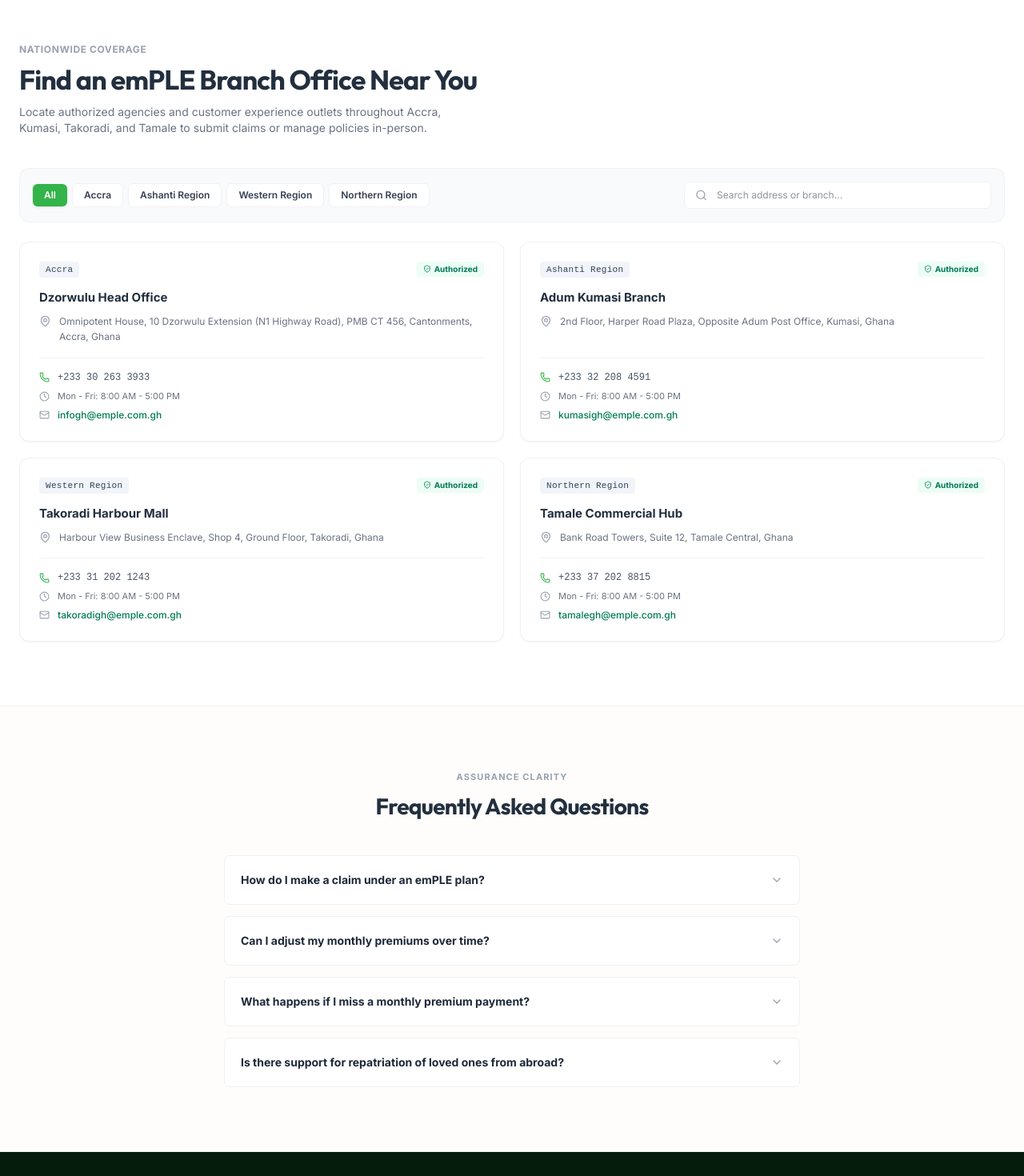
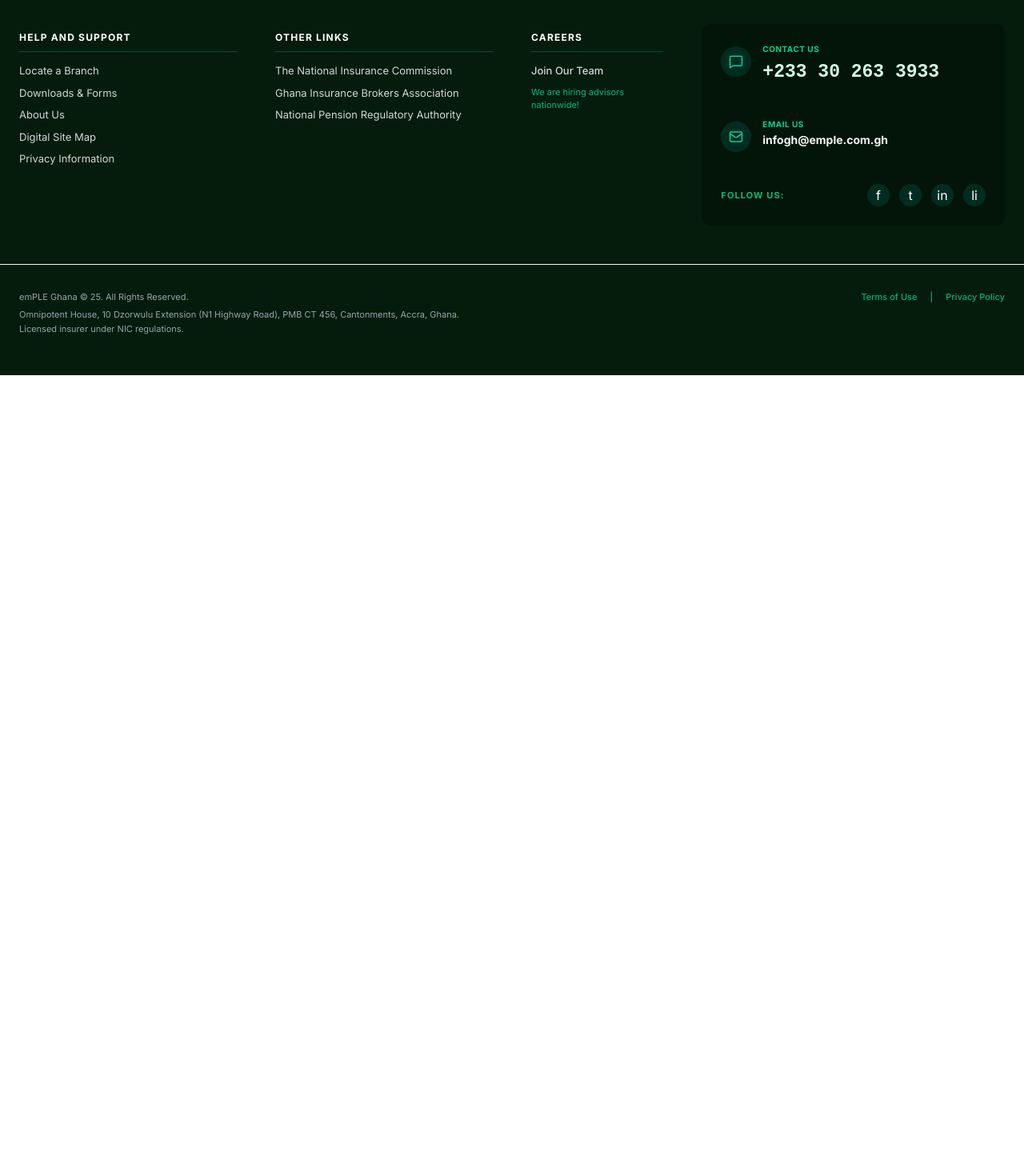
Before and after one commit to manuellnanor/empleLife, a Next.js app: page / in a window 1280 px wide. Shown: the part 3520-4990 px from the top of the page at 80% size. After the commit the page ends 3989 px from the top, so only its background shows below. Built offline with nearby package versions, Linux system fonts and the light colour scheme.

Commit message:
Remove homepage nationwide coverage and FAQ sections

```diff
--- a/src/App.tsx
+++ b/src/App.tsx
@@ -3,13 +3,12 @@
 import { useEffect, useState } from "react";
 import type { FormEvent } from "react";
 import { motion, AnimatePresence } from "motion/react";
-import { INSURANCE_PLANS, FAQS } from "./data";
+import { INSURANCE_PLANS } from "./data";
 import type { InsurancePlan } from "./types";
 
 import Header from "./components/Header";
 import PlanCard from "./components/PlanCard";
 import PlanDetailModal from "./components/PlanDetailModal";
-import BranchFinder from "./components/BranchFinder";
 import EmpleWayPage from "./components/EmpleWayPage";
 import ClaimsPage from "./components/ClaimsPage";
 import BranchesPage from "./components/BranchesPage";
@@ -61,7 +60,6 @@
   const [currentView, setCurrentView] = useState<AppView>(initialView);
   const [selectedPlanForModal, setSelectedPlanForModal] = useState<InsurancePlan | null>(null);
   const [toastMessage, setToastMessage] = useState<string | null>(null);
-  const [activeFaqIndex, setActiveFaqIndex] = useState<number | null>(null);
 
   // Fast feedback contact state
   const [isAdvisorDrawerOpen, setIsAdvisorDrawerOpen] = useState(false);
@@ -116,10 +114,6 @@
         section.scrollIntoView({ behavior: "smooth", block: "start" });
       }
     }, 100);
-  };
-
-  const toggleFaq = (index: number) => {
-    setActiveFaqIndex(activeFaqIndex === index ? null : index);
   };
 
   const handleAdvisorSubmit = (e: FormEvent) => {
@@ -371,70 +365,6 @@
       </section>
 
       {/* Branch Finder Area */}
-      <section id="branches" className="py-20 max-w-7xl mx-auto px-6">
-        <div className="mb-10 space-y-2">
-          <span className="text-[12px] font-bold text-gray-400 tracking-wider uppercase block">
-            NATIONWIDE COVERAGE
-          </span>
-          <h2 className="text-[28px] sm:text-[34px] font-bold font-display text-gray-900 tracking-tight leading-tight">
-            Find an emPLE Branch Office Near You
-          </h2>
-          <p className="text-sm text-gray-500 font-sans max-w-xl">
-            Locate authorized agencies and customer experience outlets throughout Accra, Kumasi, Takoradi, and Tamale to submit claims or manage policies in-person.
-          </p>
-        </div>
-
-        <BranchFinder />
-      </section>
-
-      {/* Frequently Asked Questions accordion */}
-      <section className="py-20 bg-[#faf8f6]/30 border-t border-[#f1f1f1]">
-        <div className="max-w-3xl mx-auto px-6">
-          <div className="text-center mb-10 space-y-2">
-            <span className="text-[11px] font-bold text-gray-400 uppercase tracking-widest block">ASSURANCE CLARITY</span>
-            <h2 className="text-[28px] font-bold font-display tracking-tight text-gray-950">Frequently Asked Questions</h2>
-          </div>
-
-          <div className="space-y-3.5">
-            {FAQS.map((faq, index) => {
-              const isOpen = activeFaqIndex === index;
-              return (
-                <div
-                  key={index}
-                  className="bg-white border border-[#f1f1f1] rounded-lg overflow-hidden transition-all"
-                >
-                  <button
-                    id={`faq-toggle-${index}`}
-                    onClick={() => toggleFaq(index)}
-                    className="w-full p-5 text-left font-sans text-sm font-bold text-gray-800 hover:text-emerald-800 flex justify-between items-center transition-colors cursor-pointer"
-                  >
-                    <span>{faq.question}</span>
-                    <span className="text-gray-400 flex-shrink-0">
-                      {isOpen ? <ChevronUp size={16} /> : <ChevronDown size={16} />}
-                    </span>
-                  </button>
-
-                  <AnimatePresence initial={false}>
-                    {isOpen && (
-                      <motion.div
-                        initial={{ height: 0 }}
-                        animate={{ height: "auto" }}
-                        exit={{ height: 0 }}
-                        transition={{ duration: 0.25, ease: "easeInOut" }}
-                        className="overflow-hidden"
-                      >
-                        <div className="px-5 pb-5 pt-0 text-xs text-gray-500 leading-relaxed bg-[#fafbfb] border-t border-[#f1f1f1]">
-                          {faq.answer}
-                        </div>
-                      </motion.div>
-                    )}
-                  </AnimatePresence>
-                </div>
-              );
-            })}
-          </div>
-        </div>
-      </section>
         </>
       )}
 
```
